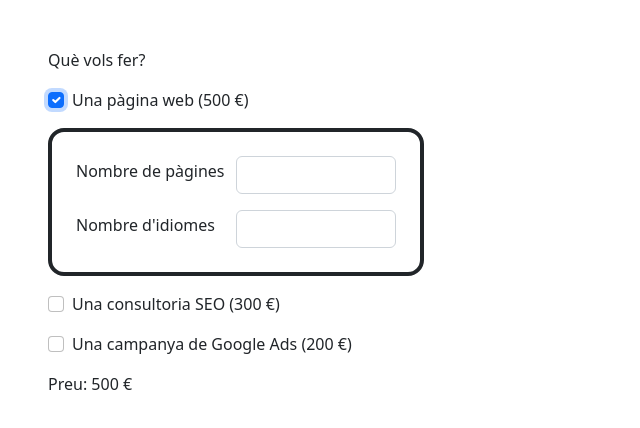
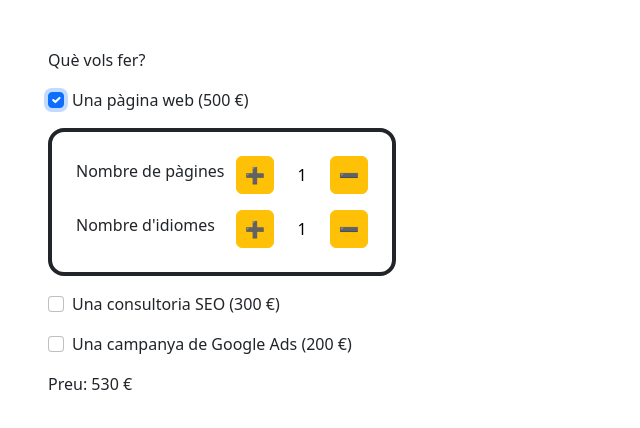
Before and after one commit to epanareda/Sprint-7, a Vue app: page / in a window 1280 px wide. Both pictures are taken after a click on the checkbox "Una pàgina web (500 €)". Shown: the top 428 px of the page, without its empty margins (0-640 px from the left). Built offline with nearby package versions, Linux system fonts and the light colour scheme.

Commit message:
exercici 3

```diff
--- a/src/components/Home.vue
+++ b/src/components/Home.vue
@@ -57,10 +57,10 @@ export default {
     },
     methods: {
         setPages(n) {
-            this.pages = Number(n);
+            this.pages = n;
         },
         setLangs(n) {
-            this.langs = Number(n);
+            this.langs = n;
         }
     },
     watch: {
@@ -69,6 +69,10 @@ export default {
             if(!val.includes("web-page")) {
                 this.pages = 0;
                 this.langs = 0;
+            } else {
+                // As well as set the minimum/start number at 1, for pages and languages.
+                this.pages = 1;
+                this.langs = 1;
             }
         }
     }
--- /dev/null
+++ b/src/components/InputButtons.vue
@@ -0,0 +1,37 @@
+<template>
+    <div class="d-flex">
+        <button type="button" class="btn btn-warning text-white px-2 me-1" @click="value++">➕</button>
+        <input v-model="value">
+        <button type="button" class="btn btn-warning text-white px-2 ms-1" @click="value--">➖</button>
+    </div>
+
+
+
+</template>
+
+<script>
+export default {
+    name: 'InptuButtons',
+    data() {
+        return {
+            value: 1,
+        }
+    },
+    watch: {
+        value: function(val) {
+            // Making sure that any letter, 0 or negative number is set in the input.
+            if(val <= 1 || isNaN(+val)) this.value = 1;
+            this.$emit("value", this.value);
+        }
+    }
+};
+</script>
+
+<style scoped>
+    input {
+        width: 3rem;
+        border: 0;
+        border-radius: 5px;
+        text-align: center;
+    }
+</style>
--- a/src/components/Panell.vue
+++ b/src/components/Panell.vue
@@ -3,11 +3,11 @@
         <div class="border border-4 border-dark rounded-4 p-4 web-attr-container">
             <div class="d-flex align-items-center mb-3">
                 <label class="form-label">Nombre de pàgines</label>
-                <input class="form-control" v-model="pagesValue"> <!-- @change="pagesChange($event)"> -->
+                <InputButtons @value="updatePages"/>
             </div>
             <div class="d-flex align-items-center">
                 <label class="form-label">Nombre d'idiomes</label>
-                <input class="form-control" v-model="languagesValue">
+                <InputButtons @value="updateLangs"/>
             </div>
         </div>
     </div>
@@ -17,20 +17,19 @@
 </template>
 
 <script>
+import InputButtons from "./InputButtons.vue"
+
 export default {
     name: 'Panell',
+    components: {
+        InputButtons,
+    },
     data() {
         return {
-            pagesValue: "",
-            languagesValue: ""
+            pagesValue: 1,
+            languagesValue: 1
         }
     },
-    // methods: {
-    //     pagesChange(e) {
-    //         console.log(e.target.value);
-    //         this.$emit("page", e.target.value);
-    //     }
-    // },
     watch: {
         pagesValue: function(val) {
             this.$emit("pages", val);
@@ -38,7 +37,15 @@ export default {
         languagesValue: function(val) {
             this.$emit("langs", val);
         },
-    }
+    },
+    methods: {
+        updatePages(n) {
+            this.pagesValue = n;
+        },
+        updateLangs(n) {
+            this.languagesValue = n;
+        }
+    },
 };
 </script>
 
```
